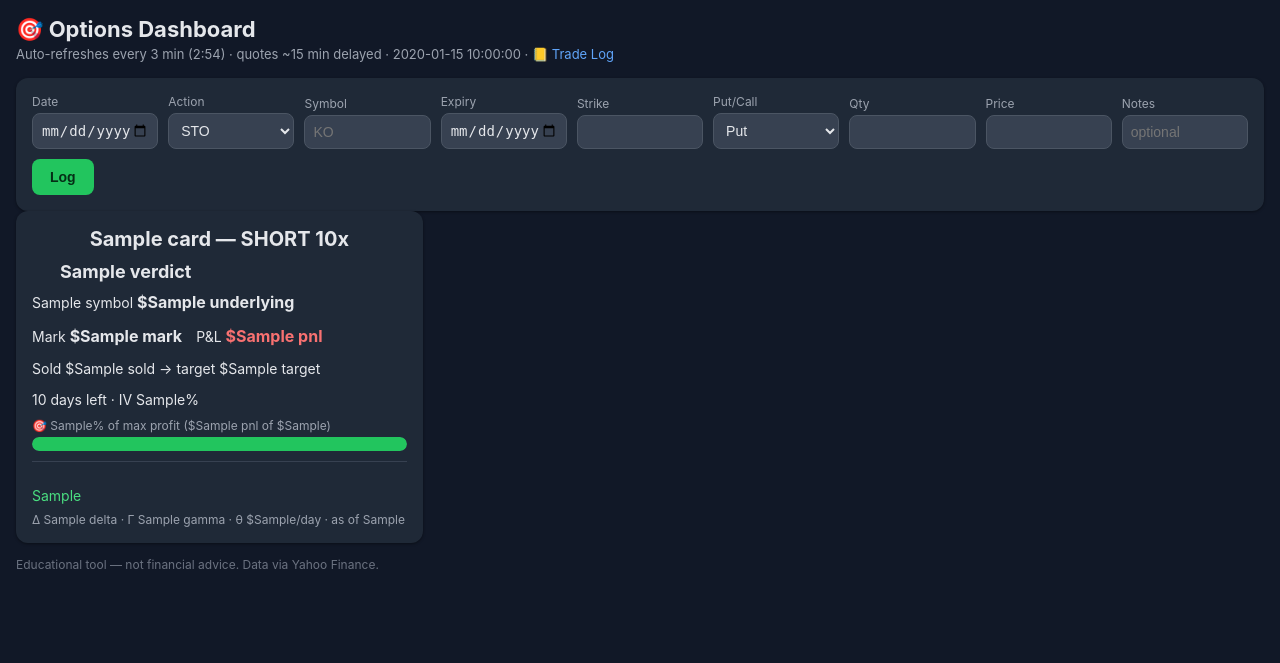
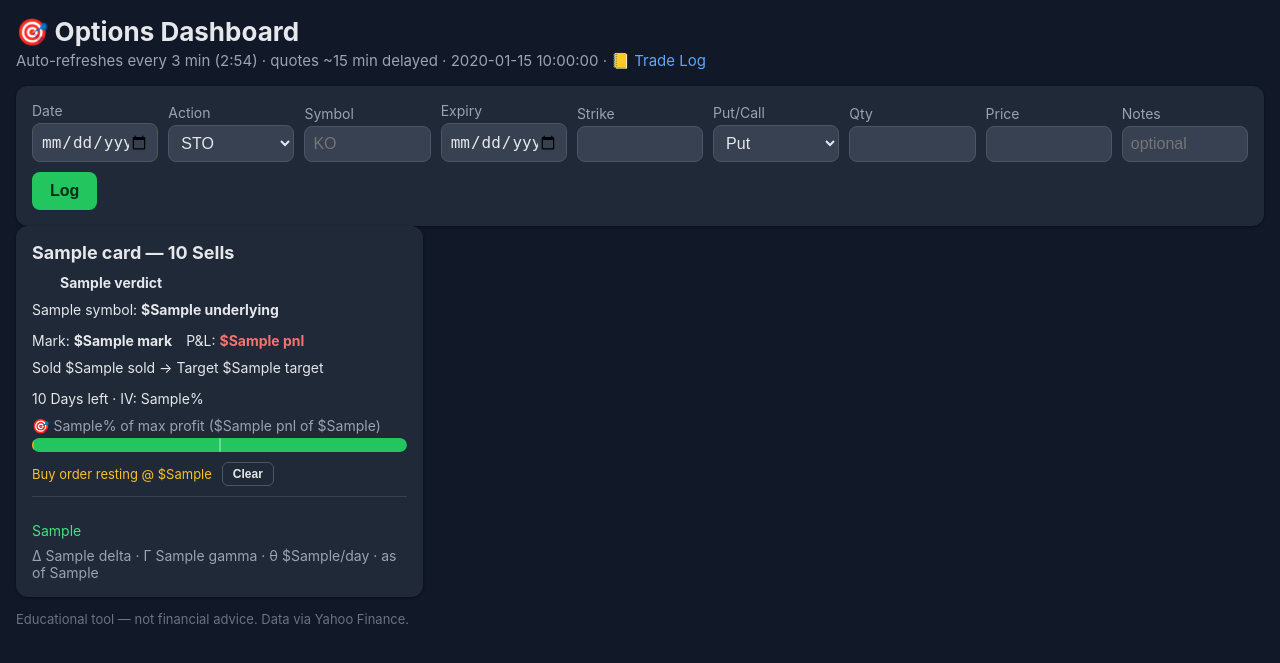
Before and after one commit to jkim-vcs/greeks-dashboard, a Flask app: template templates/dashboard.html in a window 1280 px wide. Shown: the top 663 px of the page. Run offline with Flask 3, Linux system fonts and the light colour scheme; the template is opened without the code that fills it: most values are stand-ins (such as "Sample title", 1, 10 or a date in 2020).

Commit message:
New features

```diff
--- a/app.py
+++ b/app.py
@@ -8,11 +8,12 @@ Open:
 
 One route: fetch live data -> do the Greek math -> render the verdict.
 """
+import json
+import os
 from datetime import datetime, timezone
 
 from flask import Flask, redirect, render_template, request, url_for
-import json
-import os
+
 import greeks
 import marketdata
 
@@ -46,19 +47,23 @@ def open_positions():
         g = groups.setdefault(key, {"qty": 0, "cost": 0.0})
         g["qty"] += qty
         g["cost"] += qty * price
+    limits = load_limits()
     positions = []
     for (symbol, expiry, strike, kind), g in groups.items():
         avg = g["cost"] / g["qty"]
         exp = datetime.strptime(expiry, "%Y-%m-%d")
+        pkey = position_key(symbol, expiry, strike, kind)
         positions.append({
-            "label": "%s %s %d $%g %ss" % (symbol, exp.strftime("%b"), exp.day, strike, kind),
+            "label": "%s %s %d $%g %s" % (symbol, exp.strftime("%b"), exp.day, strike, kind.capitalize()),
             "symbol": symbol,
             "expiry": expiry,
             "strike": strike,
             "kind": kind,
             "qty": -g["qty"],              # negative = short
             "sold": round(avg, 4),         # weighted-average credit
-            "label": "%s %s %d $%g %s" % (symbol, exp.strftime("%b"), exp.day, strike, kind.upper() + "S"),
+            "profit_target": round(avg * 0.5, 2),  # 50% rule, automatic
+            "key": pkey,
+            "buy_limit": limits.get(pkey),  # resting buy order, or None
         })
     return positions
 
@@ -82,6 +87,31 @@ def save_trades(trades):
         json.dump(trades, f, indent=2)
 
 
+# ---------------------------------------------------------------------------
+# RESTING BUY LIMITS — John's actual working buyback orders, marked by dragging
+# the amber tick on a card's profit bar. Keyed "SYM|expiry|strike|kind".
+# Stored in limits.json (git-ignored: personal data), like trades.json.
+# ---------------------------------------------------------------------------
+LIMITS_FILE = os.path.join(os.path.dirname(os.path.abspath(__file__)), "limits.json")
+
+
+def load_limits():
+    try:
+        with open(LIMITS_FILE) as f:
+            return json.load(f)
+    except (FileNotFoundError, json.JSONDecodeError):
+        return {}
+
+
+def save_limits(limits):
+    with open(LIMITS_FILE, "w") as f:
+        json.dump(limits, f, indent=2)
+
+
+def position_key(symbol, expiry, strike, kind):
+    return "%s|%s|%s|%s" % (symbol, expiry, strike, kind)
+
+
 def with_pnl(trades):
     """Attach realized P&L to each BTC by FIFO-matching against open STO lots.
 
@@ -92,8 +122,8 @@ def with_pnl(trades):
     open_lots = []
     out = []
     for t in trades:
+        t = dict(t)
         t["_id"] = len(out)  # stable row id, survives the date sort
-
         key = (t["symbol"], t["expiry"], float(t["strike"]), t["kind"])
         if t["action"] == "STO":
             open_lots.append({"key": key, "qty": t["qty"], "price": t["price"],
@@ -178,26 +208,33 @@ def analyze(pos):
     profit_pct = max(0.0, min(1.0, pnl / max_profit)) * 100 if max_profit > 0 else 0.0
 
     if hit:
-        verdict, color = "TAKE PROFIT — close it", "green"
+        verdict, color = "TAKE PROFIT — Close it", "green"
     elif delta >= 0.35:
-        verdict, color = "EXIT — trade broke, roll or close", "red"
+        verdict, color = "EXIT — Trade broke, roll or close", "red"
     elif delta >= 0.30 or not healthy:
-        verdict, color = "WATCH — hold, but eyes open", "yellow"
+        verdict, color = "WATCH — Hold, but eyes open", "yellow"
     else:
-        verdict, color = "HOLD — theta is paying you", "green"
+        verdict, color = "HOLD — Theta is paying you", "green"
+
+    # Resting buy-order tick position (None = no order marked).
+    buy_limit = pos.get("buy_limit")
+    limit_pct = None
+    if buy_limit is not None and pos["sold"] > 0:
+        limit_pct = max(0.0, min(100.0, (pos["sold"] - buy_limit) / pos["sold"] * 100))
 
     return {
         "label": pos["label"], "symbol": pos["symbol"],
         "qty": n, "sold": pos["sold"], "target": pos["profit_target"],
+        "key": pos["key"], "buy_limit": buy_limit, "limit_pct": limit_pct,
         "underlying": snap["underlying"], "mark": mark, "pnl": round(pnl, 2),
         "delta": round(delta, 4), "theta_day": round(theta_day, 2),
         "gamma": round(g["gamma"], 4), "iv": round(snap["iv"] * 100, 2),
         "swing_day": round(swing_day, 2),
+        "max_profit": round(max_profit, 2),
+        "profit_pct": round(profit_pct, 1),
         "days_left": max(int(snap["T_years"] * 365), 0),
         "answers": answers, "verdict": verdict, "color": color,
         "as_of": snap["as_of"],
-        "max_profit": round(max_profit, 2),
-        "profit_pct": round(profit_pct, 1),
     }
 
 
@@ -210,8 +247,29 @@ def dashboard():
         except Exception as e:  # one bad symbol shouldn't kill the page
             cards.append({"label": pos["label"], "error": str(e)})
     return render_template("dashboard.html", cards=cards,
-                           today=datetime.now(timezone.utc).strftime("%Y-%m-%d"),
-                           now=datetime.now(timezone.utc).strftime("%H:%M UTC"))
+                           now=datetime.now(timezone.utc).strftime("%H:%M UTC"),
+                           today=datetime.now(timezone.utc).strftime("%Y-%m-%d"))
+
+
+@app.route("/limit", methods=["POST"])
+def set_limit():
+    """Save or clear a resting buy limit for a position (from the bar tick)."""
+    data = request.get_json(force=True, silent=True) or {}
+    key = data.get("key", "")
+    price = data.get("price")
+    limits = load_limits()
+    if price is None:
+        limits.pop(key, None)
+    else:
+        try:
+            price = round(float(price), 2)
+        except (TypeError, ValueError):
+            return "Invalid price.", 400
+        if price < 0:
+            return "Price can't be negative.", 400
+        limits[key] = price
+    save_limits(limits)
+    return "OK"
 
 
 @app.route("/log", methods=["GET", "POST"])
@@ -245,8 +303,8 @@ def trade_log():
     trades = with_pnl(load_trades())
     # newest date first; later-entered rows first on same date
     trades = [t for _, t in sorted(enumerate(trades),
-                                key=lambda p: (p[1]["date"], p[0]),
-                                reverse=True)]
+                                   key=lambda p: (p[1]["date"], p[0]),
+                                   reverse=True)]
     total = round(sum(t["pnl"] for t in trades if t["pnl"] is not None), 2)
     n_sto = sum(1 for t in trades if t["action"] == "STO")
     n_btc = sum(1 for t in trades if t["action"] == "BTC")
--- a/templates/dashboard.html
+++ b/templates/dashboard.html
@@ -8,46 +8,59 @@
   <style>
     body { font-family: -apple-system, Helvetica, Arial, sans-serif;
            background: #111827; color: #e5e7eb; margin: 0; padding: 16px; }
-    h1 { font-size: 22px; margin: 0 0 4px; }
-    .sub { color: #9ca3af; font-size: 13px; margin-bottom: 16px; }
+    h1 { font-size: 26px; margin: 0 0 4px; }
+    .sub { color: #9ca3af; font-size: 15px; margin-bottom: 16px; }
     .cards { display: grid; grid-template-columns: repeat(auto-fill, minmax(360px, 1fr));
              gap: 14px; margin-bottom: 14px; }
     .card { background: #1f2937; border-radius: 12px; padding: 16px;
             box-shadow: 0 1px 3px rgba(0,0,0,.4); }
     .verdict { display: flex; align-items: center; gap: 10px;
-               font-size: 18px; font-weight: 700; margin-bottom: 10px; }
-    .cardtitle { text-align: center; font-size: 20px; font-weight: 700; margin-bottom: 10px; }
+               font-size: 14px; font-weight: 700; margin-bottom: 10px; }
+    .cardtitle { font-size: 18px; font-weight: 700; margin-bottom: 10px; }
     .dot { width: 18px; height: 18px; border-radius: 50%; flex-shrink: 0; }
     .green .dot { background: #22c55e; } .green .verdict { color: #4ade80; }
     .yellow .dot { background: #eab308; } .yellow .verdict { color: #facc15; }
     .red .dot { background: #ef4444; } .red .verdict { color: #f87171; }
     .nums { display: flex; flex-wrap: wrap; gap: 14px; font-size: 14px;
             margin: 10px 0; }
-    .nums b { font-size: 16px; }
+    .nums b { font-size: 14px; }
     .pnl-pos { color: #4ade80; } .pnl-neg { color: #f87171; }
     .qa { border-top: 1px solid #374151; padding: 8px 0; font-size: 14px; }
     .qa .q { font-weight: 600; }
     .ok { color: #4ade80; } .bad { color: #f87171; } .warn { color: #facc15; }
     .bar { height: 14px; border-radius: 7px; background: #374151;
-           margin: 4px 0 10px; position: relative; overflow: hidden; }
+           margin: 4px 0 10px; position: relative; overflow: hidden;
+           touch-action: none; cursor: ew-resize; }
     .bar > div { height: 100%; border-radius: 7px; }
-    .lbl { font-size: 12px; color: #9ca3af; }
+    .tick50 { position: absolute; left: 50%; top: 0; bottom: 0; width: 2px;
+              background: rgba(248,250,252,.35); }
+    .ordtick { position: absolute; top: 0; bottom: 0; width: 18px;
+               transform: translateX(-50%); cursor: grab; }
+    .ordtick > div { position: absolute; left: 7px; top: 0; bottom: 0; width: 4px;
+                     background: #f59e0b; border-radius: 2px; }
+    .ordrow { display: flex; align-items: center; gap: 10px; margin: 2px 0 10px;
+              font-size: 13px; }
+    .ordbtn { font-size: 12px; background: #1f2937; color: #e5e7eb;
+              border: 1px solid #4b5563; border-radius: 6px; padding: 4px 10px;
+              cursor: pointer; }
+    .lbl { font-size: 14px; color: #9ca3af; }
     .err { color: #f87171; }
-    footer { color: #6b7280; font-size: 12px; margin-top: 8px; }
+    footer { color: #6b7280; font-size: 13px; margin-top: 8px; }
     a { color: #60a5fa; text-decoration: none; }
     form { display: grid; grid-template-columns: repeat(auto-fill, minmax(120px, 1fr));
            gap: 10px; align-items: end; }
-    label { font-size: 12px; color: #9ca3af; display: block; }
+    label { font-size: 14px; color: #9ca3af; display: block; }
     input, select { width: 100%; box-sizing: border-box; margin-top: 4px;
            background: #374151; color: #e5e7eb; border: 1px solid #4b5563;
-           border-radius: 8px; padding: 8px; font-size: 14px; }
+           border-radius: 8px; padding: 8px; font-size: 16px; }
     button { background: #22c55e; color: #052e16; font-weight: 700; border: 0;
-             border-radius: 8px; padding: 10px 18px; font-size: 14px; cursor: pointer; }
+             border-radius: 8px; padding: 10px 18px; font-size: 16px; cursor: pointer; }
   </style>
 </head>
 <body>
   <h1>🎯 Options Dashboard</h1>
   <div class="sub">Auto-refreshes every 3 min (<span id="cd">3:00</span>) · quotes ~15 min delayed · {{ now }} · <a href="/log">📒 Trade Log</a></div>
+
   <div class="card">
     <form method="post" action="/log">
       <label>Date<input type="date" name="date" value="{{ today }}" required></label>
@@ -77,21 +90,35 @@
   {% for c in cards %}
   <div class="card {{ c.color if c.color else '' }}">
     {% if c.error %}
-      <div class="verdict">{{ c.label }}</div>
+      <div class="verdict">⚠️ {{ c.label }}</div>
       <div class="err">Couldn't load data: {{ c.error }}</div>
     {% else %}
-      <div class="cardtitle">{{ c.label }} — SHORT {{ c.qty }}x</div>
+      <div class="cardtitle">{{ c.label }} — {{ c.qty }} Sell{{ "s" if c.qty > 1 else "" }}</div>
       <div class="verdict"><span class="dot"></span>{{ c.verdict }}</div>
       <div class="nums">
-        <span>{{ c.symbol }} <b>${{ c.underlying }}</b></span>
-        <span>Mark <b>${{ c.mark }}</b></span>
-        <span>P&amp;L <b class="{{ 'pnl-pos' if c.pnl >= 0 else 'pnl-neg' }}">${{ c.pnl }}</b></span>
-        <span>Sold ${{ c.sold }} → target ${{ c.target }}</span>
-        <span>{{ c.days_left }} days left · IV {{ c.iv }}%</span>
+        <span>{{ c.symbol }}: <b>${{ c.underlying }}</b></span>
+        <span>Mark: <b>${{ c.mark }}</b></span>
+        <span>P&amp;L: <b class="{{ 'pnl-pos' if c.pnl >= 0 else 'pnl-neg' }}">${{ c.pnl }}</b></span>
+      </div>
+      <div class="nums">
+        <span>Sold ${{ c.sold }} → Target ${{ c.target }}</span>
+        <span>{{ c.days_left }} Days left · IV: {{ c.iv }}%</span>
       </div>
       <div class="lbl">🎯 {{ c.profit_pct }}% of max profit (${{ c.pnl }} of ${{ c.max_profit }})</div>
-      <div class="bar">
+      <div class="bar" data-key="{{ c.key }}" data-sold="{{ c.sold }}">
         <div style="width: {{ c.profit_pct }}%; background:#22c55e"></div>
+        <div class="tick50"></div>
+        {% if c.limit_pct is not none %}
+        <div class="ordtick" style="left: {{ c.limit_pct }}%"><div></div></div>
+        {% endif %}
+      </div>
+      <div class="ordrow">
+        {% if c.buy_limit is not none %}
+        <span style="color:#fbbf24">Buy order resting @ ${{ c.buy_limit }}</span>
+        <button class="ordbtn" data-key="{{ c.key }}">Clear</button>
+        {% else %}
+        <span style="color:#9ca3af">No buy order resting — click the bar to mark one</span>
+        {% endif %}
       </div>
       {% for a in c.answers %}
       <div class="qa">
@@ -111,6 +138,60 @@
 
   <footer>Educational tool — not financial advice. Data via Yahoo Finance.</footer>
 <script>
+  // Resting buy-order tick: click/drag a card's bar to mark your working RH
+  // buy limit; it saves to limits.json and the page reloads. Clear removes it.
+  document.querySelectorAll('.bar[data-key]').forEach(function (bar) {
+    var key = bar.getAttribute('data-key');
+    var sold = parseFloat(bar.getAttribute('data-sold'));
+    var dragging = false;
+    function priceFromEvent(e) {
+      var r = bar.getBoundingClientRect();
+      var pct = (e.clientX - r.left) / r.width * 100;
+      pct = Math.max(0, Math.min(100, pct));
+      return Math.round(sold * (1 - pct / 100) * 100) / 100;
+    }
+    function moveTick(price) {
+      var pct = Math.max(0, Math.min(100, (sold - price) / sold * 100));
+      var tick = bar.querySelector('.ordtick');
+      if (!tick) {
+        tick = document.createElement('div');
+        tick.className = 'ordtick';
+        tick.innerHTML = '<div></div>';
+        bar.appendChild(tick);
+      }
+      tick.style.left = pct + '%';
+    }
+    function save(price) {
+      fetch('/limit', {method: 'POST',
+        headers: {'Content-Type': 'application/json'},
+        body: JSON.stringify({key: key, price: price})})
+        .then(function () { location.reload(); });
+    }
+    bar.addEventListener('pointerdown', function (e) {
+      dragging = true;
+      if (bar.setPointerCapture) { try { bar.setPointerCapture(e.pointerId); } catch (err) {} }
+      moveTick(priceFromEvent(e));
+      e.preventDefault();
+    });
+    bar.addEventListener('pointermove', function (e) { if (dragging) moveTick(priceFromEvent(e)); });
+    bar.addEventListener('pointerup', function (e) {
+      if (!dragging) return;
+      dragging = false;
+      save(priceFromEvent(e));
+    });
+    bar.addEventListener('pointercancel', function () { dragging = false; });
+  });
+  document.querySelectorAll('.ordbtn').forEach(function (btn) {
+    btn.addEventListener('click', function (e) {
+      e.stopPropagation();
+      fetch('/limit', {method: 'POST',
+        headers: {'Content-Type': 'application/json'},
+        body: JSON.stringify({key: btn.getAttribute('data-key'), price: null})})
+        .then(function () { location.reload(); });
+    });
+  });
+</script>
+<script>
   // Countdown to the next auto-refresh (matches the 180s meta refresh).
   var remain = 180;
   var el = document.getElementById('cd');
```
Also changed, not shown: trades1111.json (deleted, +0 -24 lines), 1 other file.
